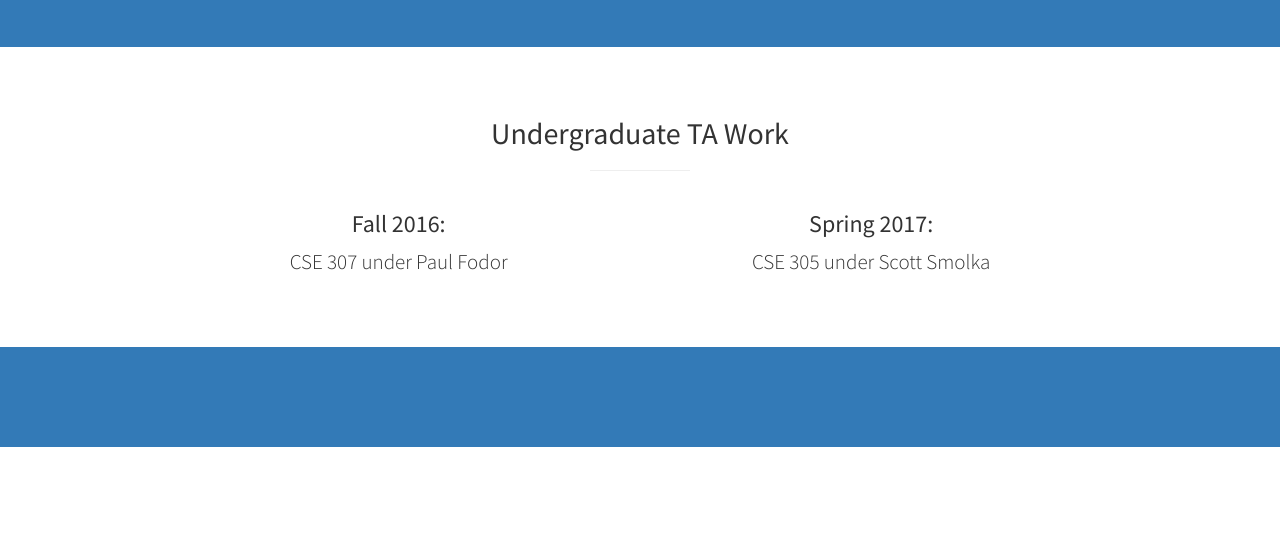
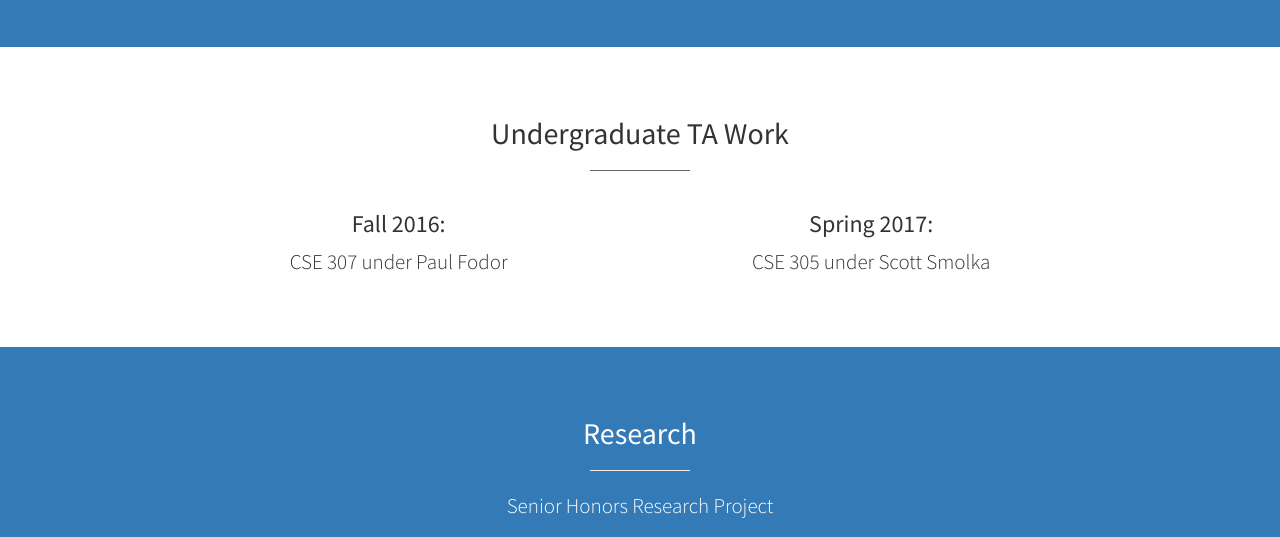
Before and after one commit to pgeiss/pgeiss.github.io, a plain HTML site: page index.html in a window 1280 px wide. Shown: the part 1373-1910 px from the top of the page. Drawn offline with Linux system fonts and the light colour scheme.

Commit message:
Done updating for now, need to fill in project section and research section later.

```diff
--- a/css/stylish-portfolio.css
+++ b/css/stylish-portfolio.css
@@ -61,6 +61,10 @@ body {
 
 hr.small {
     max-width: 100px;
+}
+
+hr.whitebg {
+    border-top: 1px solid #666666;
 }
 
 /* Side Menu */
--- a/index.html
+++ b/index.html
@@ -62,7 +62,7 @@
     <header id="top" class="header">
         <div class="text-vertical-center">
             <h1>Peter Geiss</h1>
-            <h3>Computer Science -- Stony Brook University Class of 2017</h3>
+            <h3>Major: Computer Science &mdash; Stony Brook University Class of 2017</h3>
             <br>
             <a href="#portfolio" class="btn btn-dark btn-lg">TA Info</a>
         </div>
@@ -167,7 +167,7 @@
             <div class="row">
                 <div class="col-lg-10 col-lg-offset-1 text-center">
                     <h2>Undergraduate TA Work</h2>
-                    <hr class="small">
+                    <hr class="small whitebg">
                     <div class="flexbox-row">
                         <div class="flexbox-center">
                             <h3>Fall 2016: </h3><p class="lead">CSE 307 under Paul Fodor</p>
@@ -188,6 +188,17 @@
 
     <!-- Call to Action -->
     <aside class="call-to-action bg-primary">
+
+        <div class="container">
+            <div class="row">
+                <div class="col-lg-12 text-center">
+                    <h2>Research</h2>
+                    <hr class="small">
+                    <p class="lead">Senior Honors Research Project<p>
+                    <p>In progress. To complete in May 2017.</p>
+                </div>
+            </div>
+        </div>
         <!--<div class="container">
             <div class="row">
                 <div class="col-lg-12 text-center">
```
